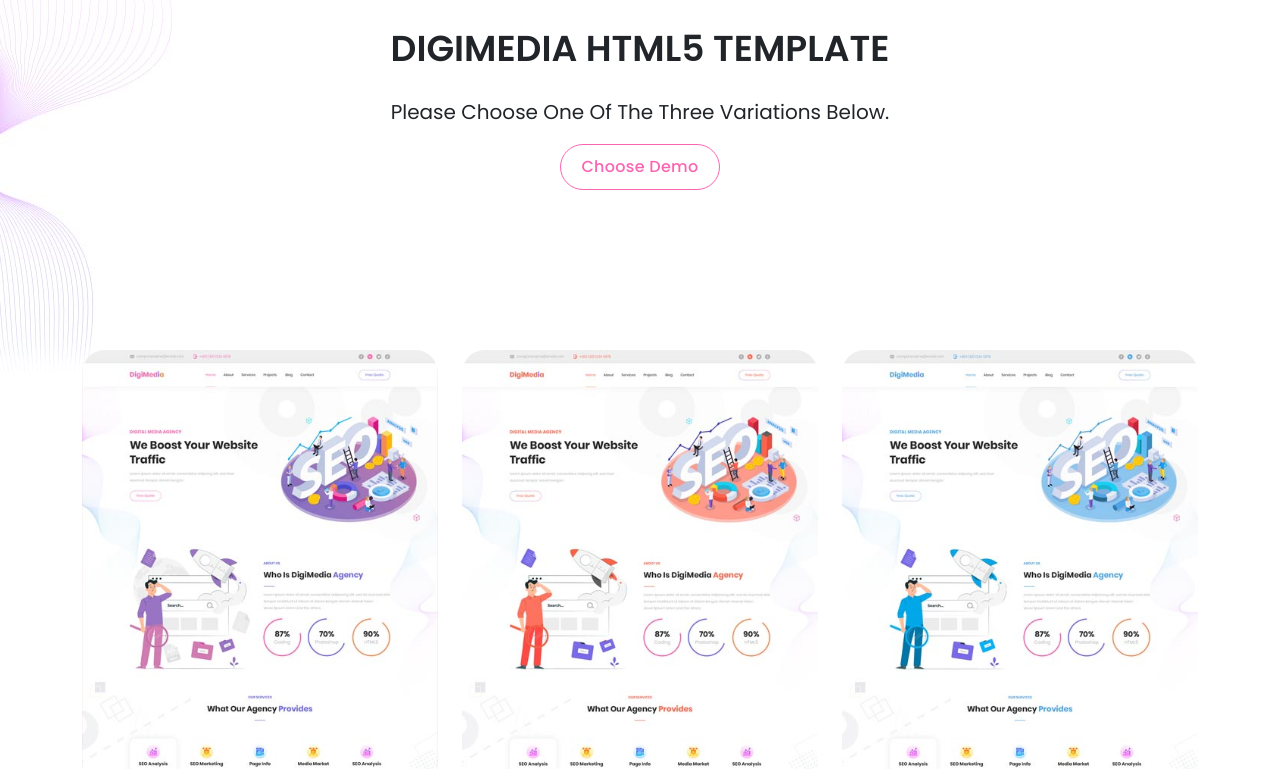
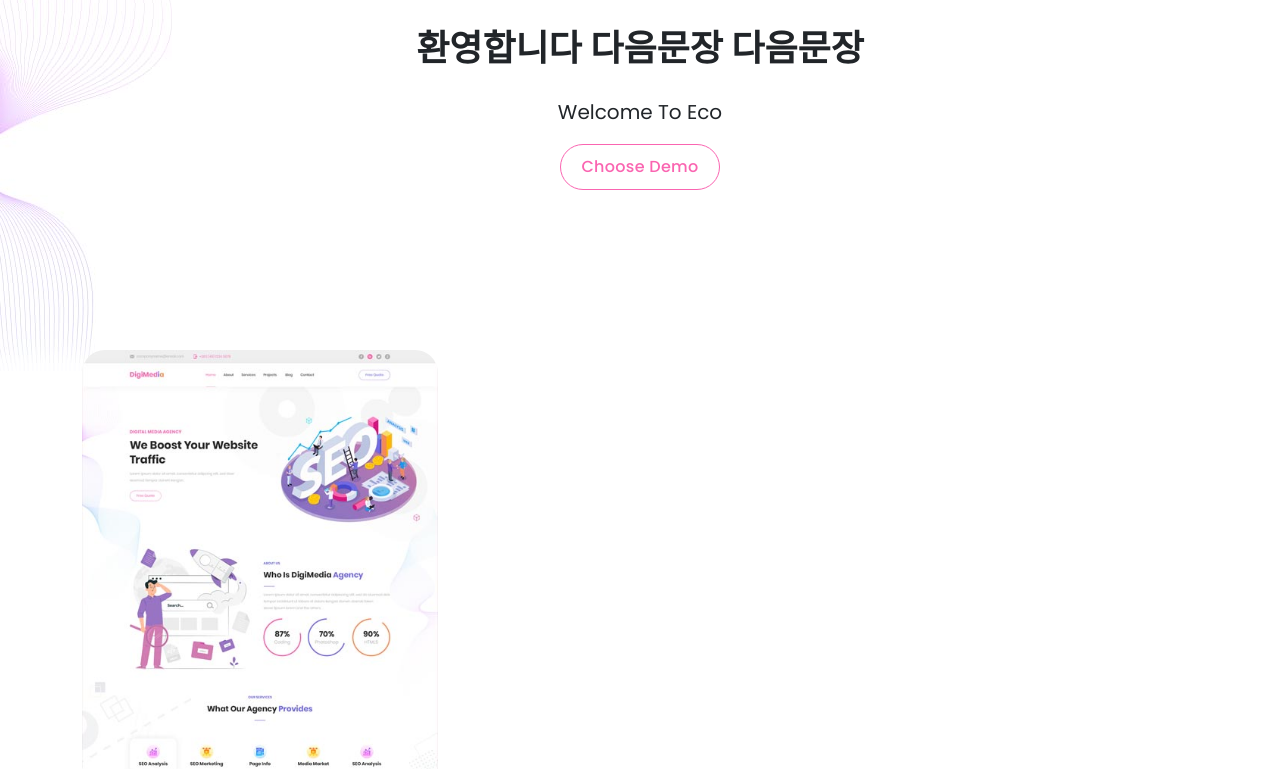
Before and after one commit to team1377/myweb03, a plain HTML site: page index.html in a window 1280 px wide. Shown: the part 237-1006 px from the top of the page. Drawn offline with Linux system fonts and the light colour scheme.

Commit message:
Update index.html

```diff
--- a/index.html
+++ b/index.html
@@ -51,8 +51,11 @@ https://templatemo.com/tm-568-digimedia
       <div class="row">
         <div class="col-lg-12">
           <img src="assets/images/logo-v1.png" alt="">
-          <h1>DigiMedia HTML5 Template</h1>
-          <h4>Please choose one of the three variations below.</h4>
+          <h1>환영합니다
+            다음문장
+            다음문장
+          </h1>
+          <h4>Welcome to eco</h4>
           <div class="first-button scroll-to-section">
             <a href="#demos">Choose Demo</a>
           </div>
@@ -69,18 +72,6 @@ https://templatemo.com/tm-568-digimedia
           <div class="demo-item">
             <a href="homepage_1.html"><img src="assets/images/demo-1.jpg" alt="DigiMedia - variation 1"></a>
             <h4>Version 1</h4>
-          </div>
-        </div>
-        <div class="col-lg-4">
-          <div class="demo-item">
-            <a href="homepage_2.html"><img src="assets/images/demo-2.jpg" alt="DigiMedia - variation 2"></a>
-            <h4>Version 2</h4>
-          </div>
-        </div>
-        <div class="col-lg-4">
-          <div class="demo-item">
-            <a href="homepage_3.html"><img src="assets/images/demo-3.jpg" alt="DigiMedia - variation 3"></a>
-            <h4>Version 3</h4>
           </div>
         </div>
       </div>
```
